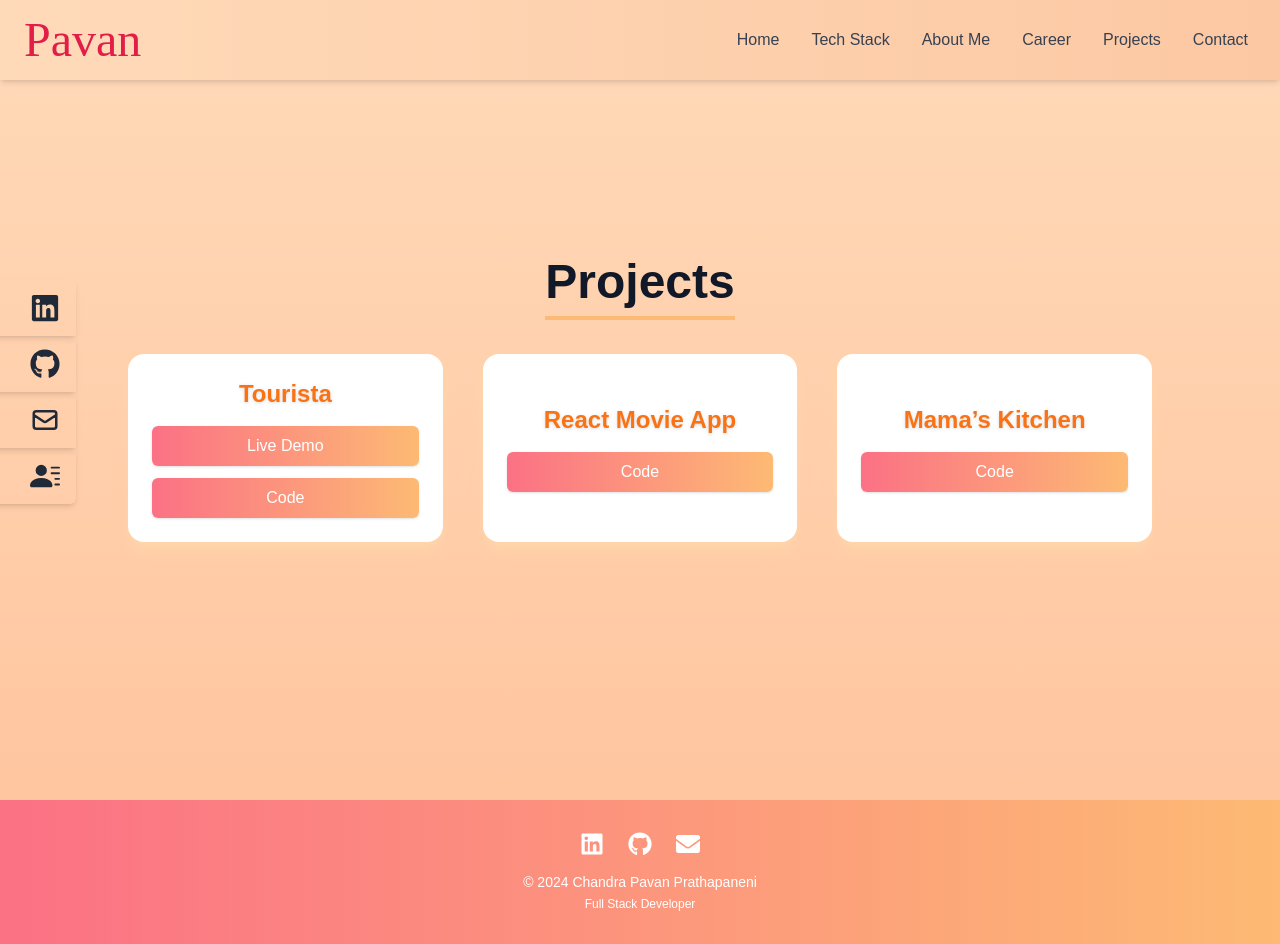
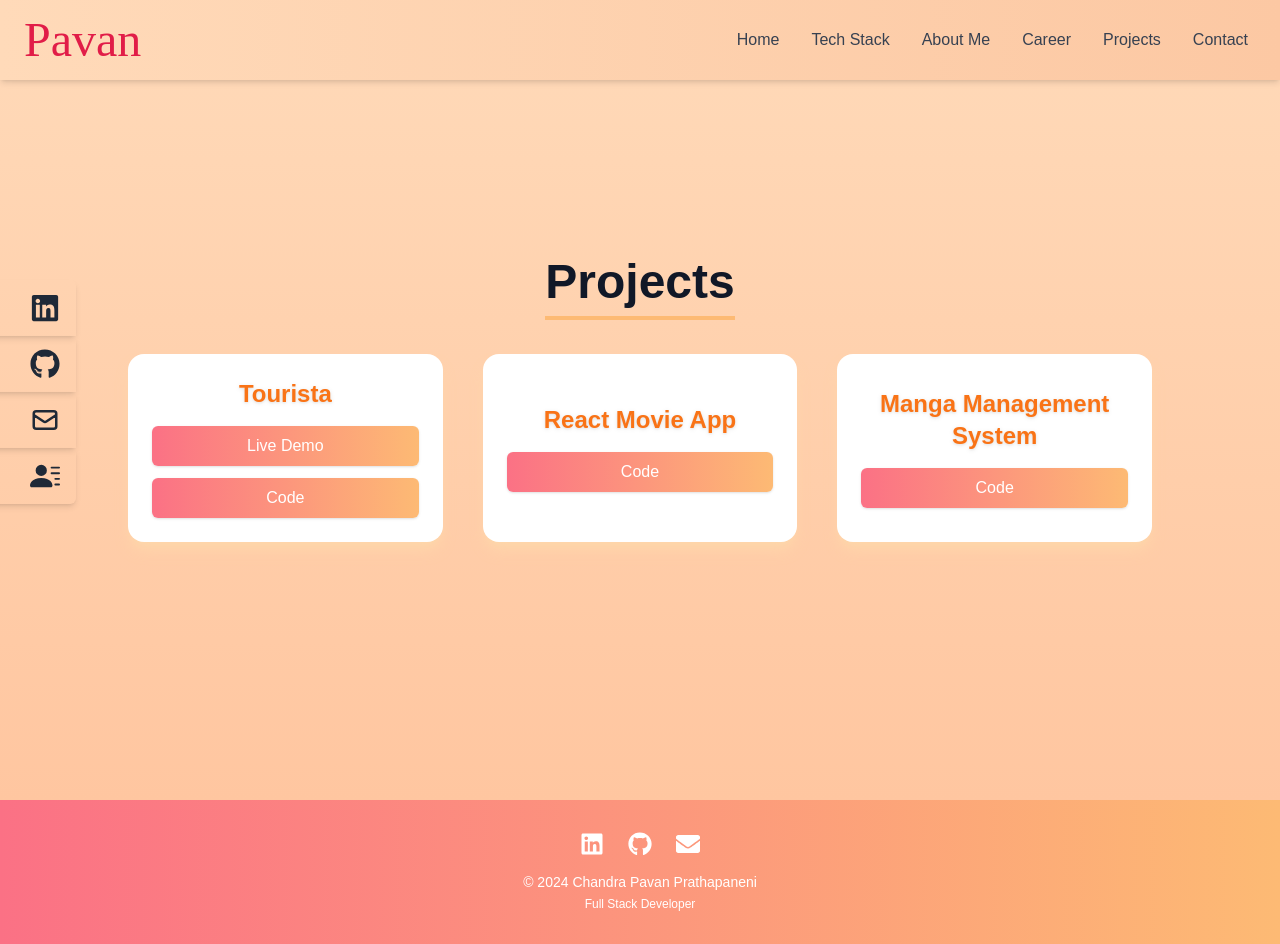
Before and after one commit to ChandraPavan-Prathapaneni/PortfolioReact, a React (Create React App) app: page /projects in a window 1280 px wide. Built offline with nearby package versions, Linux system fonts and the light colour scheme.

Commit message:
Update Projects.jsx
Updated Typo in the Project Section

```diff
--- a/src/pages/Projects.jsx
+++ b/src/pages/Projects.jsx
@@ -16,7 +16,7 @@ const Projects = () => {
     },
     {
       id: 3,
-      name: "Mama’s Kitchen",
+      name: "Manga Management System",
       code: "https://github.com/ChandraPavan-Prathapaneni/",
       link: "",
     },
```
